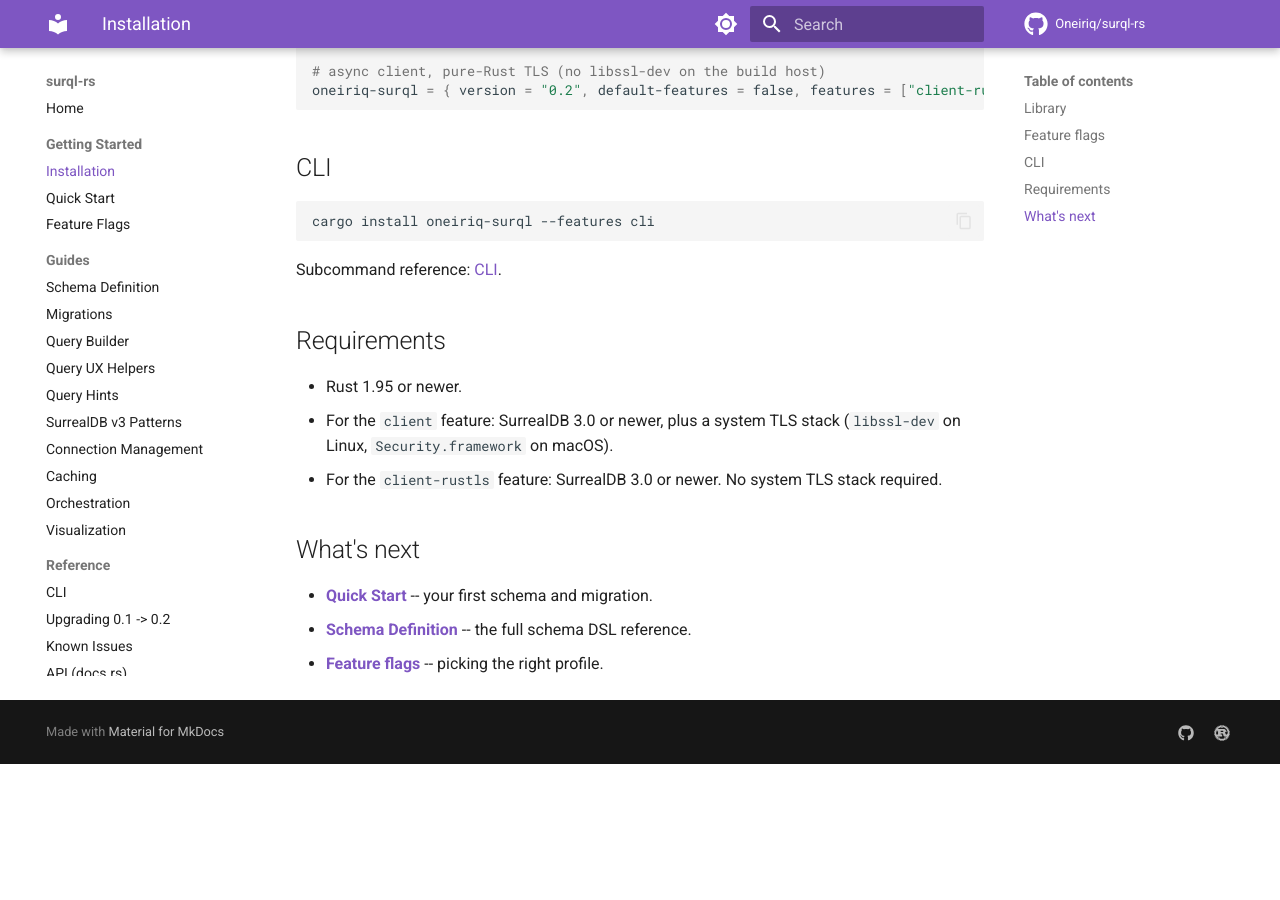
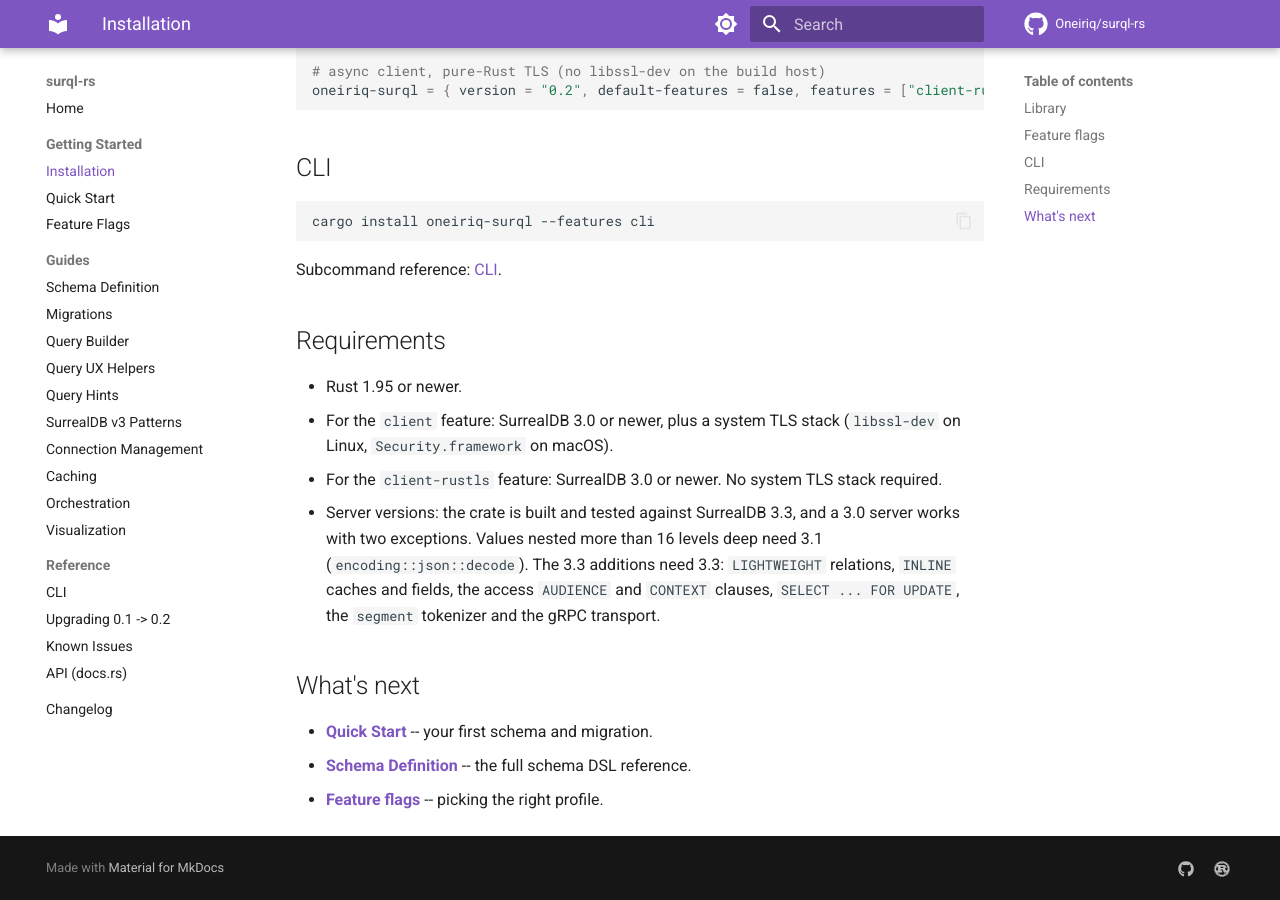
Before and after one commit to Oneiriq/surql-rs, an MkDocs documentation site: the page built from docs/installation.md, in a window 1280 px wide and 900 px high, scrolled down 1192 px. Built offline with MkDocs 1.6.1 and Material for MkDocs 9.7.7, drawn with Linux system fonts in a browser that asks for light colours; comment, search, counter and statistics services are not loaded; before the commit the page ends 1956 px from its top, so only the background shows below that.

Commit message:
ci: test against SurrealDB 3.3 and require it
The engine tests ran against a v3.0.5 server while the lockfile, the
MSRV and the SDK were already on 3.3, so nothing exercised the server
the crate is built for. The integration job now starts v3.3.0 and also
runs the gRPC test (3.3 answers gRPC on its main port). The test
headers and CONTRIBUTING name the same image.

The `surrealdb` requirement rises from 3.1.5 to 3.3.0: `client-grpc`
names an SDK feature older releases lack, and the lockfile and MSRV
assumed 3.3 already. The installation page says what a 3.0 server can
and cannot run.

```diff
--- a/Cargo.toml
+++ b/Cargo.toml
@@ -124,7 +124,7 @@ ulid = { version = "3.0", features = ["serde"] }
 # explicitly by the `client` / `client-rustls` feature flags. Its
 # default-feature set includes `rustls`; we prefer to be explicit so
 # downstream consumers know which TLS stack they are pulling.
-surrealdb = { version = "3.1.5", default-features = false, features = ["protocol-ws"], optional = true }
+surrealdb = { version = "3.3.0", default-features = false, features = ["protocol-ws"], optional = true }
 futures = { version = "0.3", optional = true }
 clap = { version = "4.5", features = ["derive"], optional = true }
 tracing-subscriber = { version = "0.3", features = ["env-filter"], optional = true }
@@ -162,7 +162,7 @@ tokio = { version = "1.48", features = ["full", "test-util"] }
 # Feature-unifies `kv-mem` into the client's `surrealdb` so connection tests
 # can run a real embedded engine (`mem://`) without a server. Test-only; the
 # published feature set stays ws-only.
-surrealdb = { version = "3.1.5", default-features = false, features = ["kv-mem"] }
+surrealdb = { version = "3.3.0", default-features = false, features = ["kv-mem"] }
 pretty_assertions = "1.4"
 tempfile = "3.13"
 assert_cmd = "2.2"
--- a/docs/installation.md
+++ b/docs/installation.md
@@ -59,6 +59,12 @@ Subcommand reference: [CLI](cli.md).
   TLS stack (`libssl-dev` on Linux, `Security.framework` on macOS).
 - For the `client-rustls` feature: SurrealDB 3.0 or newer. No system
   TLS stack required.
+- Server versions: the crate is built and tested against SurrealDB 3.3,
+  and a 3.0 server works with two exceptions. Values nested more than 16
+  levels deep need 3.1 (`encoding::json::decode`). The 3.3 additions need
+  3.3: `LIGHTWEIGHT` relations, `INLINE` caches and fields, the access
+  `AUDIENCE` and `CONTEXT` clauses, `SELECT ... FOR UPDATE`, the
+  `segment` tokenizer and the gRPC transport.
 
 ## What's next
 
```
Also changed, not shown: CHANGELOG.md (+7 -2 lines), CONTRIBUTING.md (+2 -2 lines), 11 other files.
